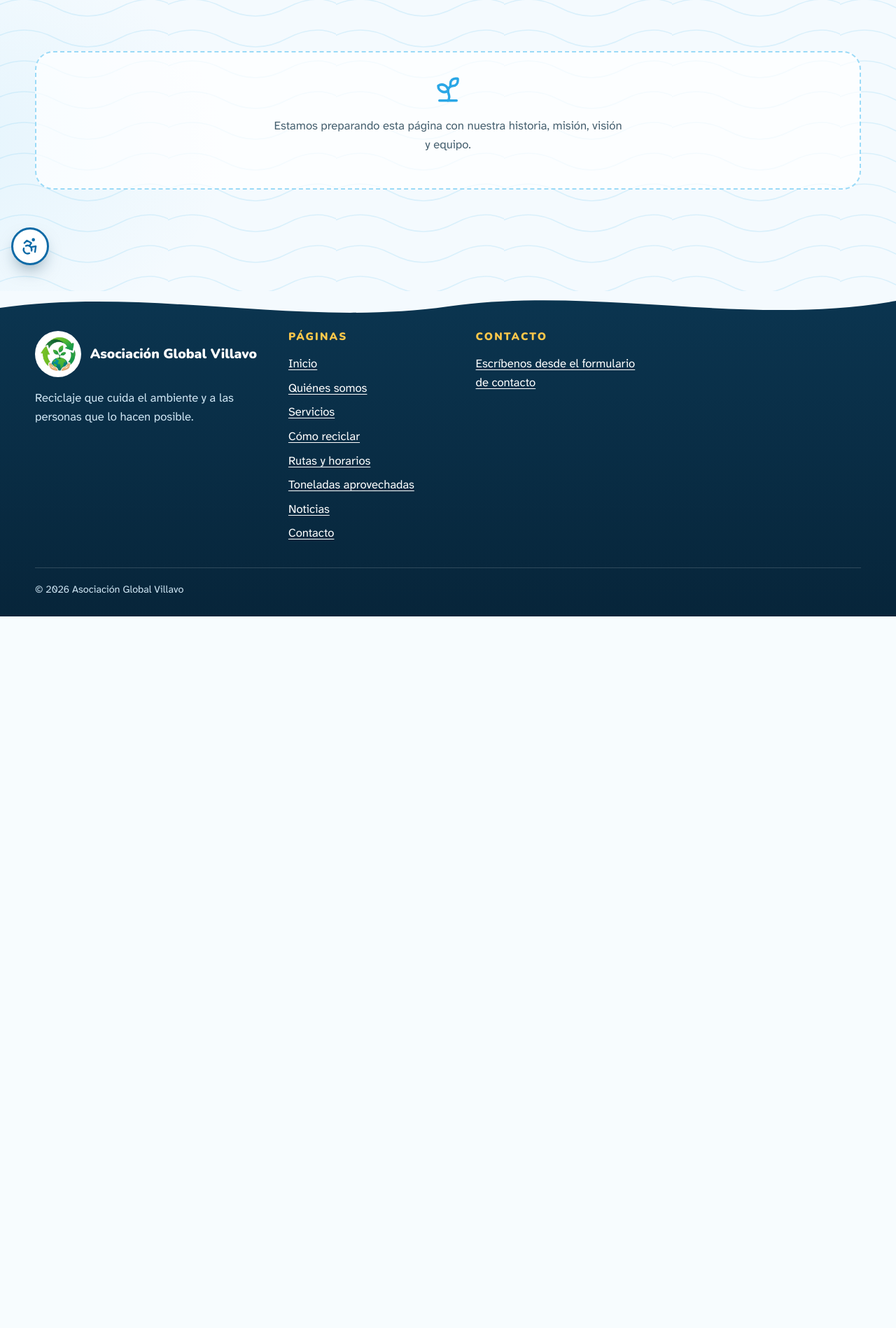
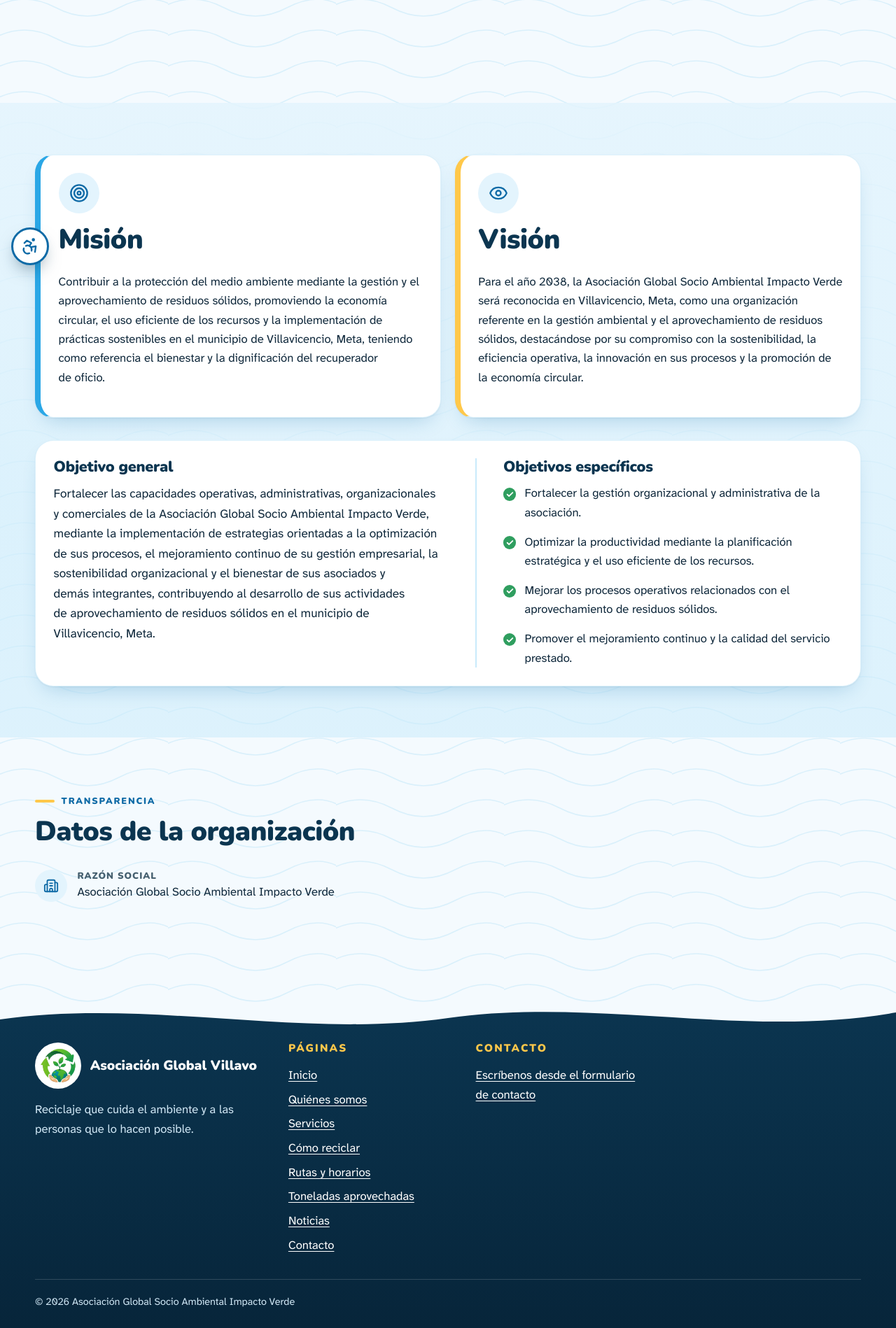
Before and after one commit to arthurjames2211-cpu/asociaciongobalvillavo, a PHP site: page /quienes-somos.html in a window 1280 px wide. Shown: the part 405-2303 px from the top of the page at 70% size. Before the commit the page ends 1286 px from the top, so only its background shows below. Run offline with PHP 8.4, Linux system fonts and the light colour scheme.

Commit message:
Misión, visión, objetivos y razón social en Quiénes somos
- Misión y visión de la asociación (acomodadas según su contenido), objetivo general y cuatro objetivos específicos.
- Razón social "Asociación Global Socio Ambiental Impacto Verde" en Quiénes somos y en el pie.
- PENDIENTES y README actualizados.

Co-Authored-By: Claude Sonnet 5.5 <noreply@anthropic.com>
Claude-Session: https://claude.ai/code/session_011kqpgVAHYeXvMbmVrhETS1

```diff
--- a/css/styles.css
+++ b/css/styles.css
@@ -558,6 +558,14 @@ body.es-admin { padding-bottom: 64px; }
 /* ---------- Contenido de páginas ---------- */
 .dos-col { display: grid; grid-template-columns: 1fr 1fr; gap: clamp(1.2rem, 3vw, 2.4rem); align-items: start; }
 @media (max-width: 820px) { .dos-col { grid-template-columns: 1fr; } }
+.obj-bloque { margin-top: clamp(1.25rem, 3vw, 2rem); }
+.obj-bloque:empty { display: none; }
+.obj { display: grid; grid-template-columns: minmax(0, 1.05fr) minmax(0, 1fr); gap: clamp(1.5rem, 4vw, 3.5rem); align-items: start; }
+.obj h2 { font-size: var(--t-3, 1.35rem); margin: 0 0 .75rem; }
+.obj__general p { font-size: 1.08rem; max-width: 58ch; margin: 0; }
+.obj__espec { border-left: 2px solid var(--c200); padding-left: clamp(1.25rem, 3vw, 2.5rem); }
+.obj__espec .lista-chulos { gap: .9rem; }
+@media (max-width: 820px) { .obj { grid-template-columns: 1fr; } .obj__espec { border-left: 0; padding-left: 0; border-top: 2px solid var(--c200); padding-top: 1.5rem; } }
 .cita-mv { border-left: 8px solid var(--c500); }
 .cita-mv:nth-child(2) { border-left-color: var(--sol); }
 .equipo { display: grid; grid-template-columns: repeat(auto-fit, minmax(min(100%, 230px), 1fr)); gap: 1.2rem; }
--- a/datos.json
+++ b/datos.json
@@ -19,6 +19,7 @@
     "x": null
   },
   "legal": {
+    "razonSocial": "Asociación Global Socio Ambiental Impacto Verde",
     "nit": null,
     "representanteLegal": null,
     "politicaDatosUrl": null
@@ -31,8 +32,15 @@
   },
   "quienes": {
     "historia": null,
-    "mision": null,
-    "vision": null,
+    "mision": "Contribuir a la protección del medio ambiente mediante la gestión y el aprovechamiento de residuos sólidos, promoviendo la economía circular, el uso eficiente de los recursos y la implementación de prácticas sostenibles en el municipio de Villavicencio, Meta, teniendo como referencia el bienestar y la dignificación del recuperador de oficio.",
+    "vision": "Para el año 2038, la Asociación Global Socio Ambiental Impacto Verde será reconocida en Villavicencio, Meta, como una organización referente en la gestión ambiental y el aprovechamiento de residuos sólidos, destacándose por su compromiso con la sostenibilidad, la eficiencia operativa, la innovación en sus procesos y la promoción de la economía circular.",
+    "objetivoGeneral": "Fortalecer las capacidades operativas, administrativas, organizacionales y comerciales de la Asociación Global Socio Ambiental Impacto Verde, mediante la implementación de estrategias orientadas a la optimización de sus procesos, el mejoramiento continuo de su gestión empresarial, la sostenibilidad organizacional y el bienestar de sus asociados y demás integrantes, contribuyendo al desarrollo de sus actividades de aprovechamiento de residuos sólidos en el municipio de Villavicencio, Meta.",
+    "objetivos": [
+      "Fortalecer la gestión organizacional y administrativa de la asociación.",
+      "Optimizar la productividad mediante la planificación estratégica y el uso eficiente de los recursos.",
+      "Mejorar los procesos operativos relacionados con el aprovechamiento de residuos sólidos.",
+      "Promover el mejoramiento continuo y la calidad del servicio prestado."
+    ],
     "trabajoSocial": null,
     "equipo": [],
     "certificaciones": [],
--- a/js/app.js
+++ b/js/app.js
@@ -56,9 +56,12 @@
     'quienes.historia': ['Historia de la asociación', 'Quiénes somos'],
     'quienes.mision': ['Misión', 'Quiénes somos'],
     'quienes.vision': ['Visión', 'Quiénes somos'],
+    'quienes.objetivoGeneral': ['Objetivo general', 'Quiénes somos'],
+    'quienes.objetivos': ['Objetivos específicos (lista)', 'Quiénes somos'],
     'quienes.trabajoSocial': ['Trabajo social con los recicladores y sus familias (actividades, capacitaciones, jornadas)', 'Quiénes somos'],
     'quienes.equipo': ['Equipo (solo con autorización escrita para publicar nombre y foto)', 'Quiénes somos'],
     'quienes.certificaciones': ['Certificaciones y registros (si existen)', 'Quiénes somos'],
+    'legal.razonSocial': ['Razón social (nombre legal completo)', 'Pie y Quiénes somos'],
     'legal.nit': ['NIT', 'Pie y Quiénes somos'],
     'legal.representanteLegal': ['Representante legal', 'Quiénes somos'],
     'legal.politicaDatosUrl': ['Política de tratamiento de datos personales (revisada por un abogado)', 'Pie y formulario de Contacto'],
@@ -253,7 +256,7 @@
             </div>
           </div>
           <div class="pie__legal">
-            <span>© ${new Date().getFullYear()} ${esc(nombre())}${l.nit ? ' · NIT ' + esc(l.nit) : ''}</span>
+            <span>© ${new Date().getFullYear()} ${esc(l.razonSocial || nombre())}${l.nit ? ' · NIT ' + esc(l.nit) : ''}</span>
             <span>${politica}</span>
           </div>
           ${l.nit ? '' : pend('legal.nit')}
@@ -405,6 +408,10 @@
     const historia = vacio(q.historia) ? pend('quienes.historia') : `<div class="reveal"><span class="etiqueta">Nuestra historia</span><h2>Cómo empezamos</h2>${q.historia.split(/\n+/).map((p) => `<p class="lead">${esc(p)}</p>`).join('')}</div>`;
     $('#q-historia').innerHTML = historia + (e.fundacion ? `<p class="reveal"><strong>Fundada en ${esc(e.fundacion)}.</strong></p>` : pend('empresa.fundacion'));
     $('#q-mv').innerHTML = parte('mision', 'Misión', 'target') + parte('vision', 'Visión', 'eye');
+    const oe = q.objetivos || [];
+    $('#q-obj').innerHTML = (vacio(q.objetivoGeneral) && !oe.length)
+      ? pend('quienes.objetivoGeneral') + pend('quienes.objetivos')
+      : `<article class="tarjeta tarjeta--plana obj reveal"><div class="obj__general"><h2>Objetivo general</h2>${vacio(q.objetivoGeneral) ? pend('quienes.objetivoGeneral') : `<p>${esc(q.objetivoGeneral)}</p>`}</div><div class="obj__espec"><h2>Objetivos específicos</h2>${oe.length ? `<ul class="lista-chulos">${oe.map((o) => `<li>${esc(o)}</li>`).join('')}</ul>` : pend('quienes.objetivos')}</div></article>`;
     $('#q-social').innerHTML = vacio(q.trabajoSocial)
       ? pend('quienes.trabajoSocial')
       : `<div class="reveal" style="max-width:70ch">${String(q.trabajoSocial).split(/\n+/).map((p) => `<p class="lead">${esc(p)}</p>`).join('')}</div>`;
@@ -418,6 +425,7 @@
       ? `<ul class="lista-chulos">${ce.map((c) => `<li>${esc(typeof c === 'string' ? c : c.nombre)}${c.entidad ? ` — <small>${esc(c.entidad)}</small>` : ''}</li>`).join('')}</ul>`
       : pend('quienes.certificaciones');
     const datosLegales = [];
+    if (l.razonSocial) datosLegales.push(`<li>${icon('building-2')}<div><b>Razón social</b>${esc(l.razonSocial)}</div></li>`);
     if (l.nit) datosLegales.push(`<li>${icon('badge-check')}<div><b>NIT</b>${esc(l.nit)}</div></li>`);
     if (l.representanteLegal) datosLegales.push(`<li>${icon('users')}<div><b>Representante legal</b>${esc(l.representanteLegal)}</div></li>`);
     $('#q-legal').innerHTML = (datosLegales.length ? `<ul class="datos-contacto">${datosLegales.join('')}</ul>` : '')
@@ -430,14 +438,14 @@
       : pend('quienes.normatividad');
     // el público no ve secciones vacías
     const oculta = (id, vacia) => { const el = $(id); if (el && vacia) el.classList.add('solo-admin'); };
-    oculta('#q-sec-mv', vacio(q.mision) && vacio(q.vision));
+    oculta('#q-sec-mv', vacio(q.mision) && vacio(q.vision) && vacio(q.objetivoGeneral) && !oe.length);
     oculta('#q-sec-equipo', !eq.length);
     oculta('#q-sec-norma', !nor.length);
     oculta('#q-col-certs', !ce.length);
-    oculta('#q-col-legal', !l.nit && !l.representanteLegal && !l.politicaDatosUrl);
-    oculta('#q-sec-info', !ce.length && !l.nit && !l.representanteLegal && !l.politicaDatosUrl);
+    oculta('#q-col-legal', !l.razonSocial && !l.nit && !l.representanteLegal && !l.politicaDatosUrl);
+    oculta('#q-sec-info', !ce.length && !l.razonSocial && !l.nit && !l.representanteLegal && !l.politicaDatosUrl);
     // si nada se publicó, mensaje para el público
-    const hayAlgo = ['historia', 'mision', 'vision', 'trabajoSocial'].some((k) => !vacio(q[k])) || eq.length || ce.length || nor.length || l.nit || l.representanteLegal;
+    const hayAlgo = ['historia', 'mision', 'vision', 'objetivoGeneral', 'trabajoSocial'].some((k) => !vacio(q[k])) || oe.length || eq.length || ce.length || nor.length || l.razonSocial || l.nit || l.representanteLegal;
     if (!hayAlgo) $('#q-vacio').innerHTML = vaciaPublica('sprout', 'Estamos preparando esta página con nuestra historia, misión, visión y equipo.');
   };
 
--- a/quienes-somos.html
+++ b/quienes-somos.html
@@ -37,6 +37,7 @@
 <section class="seccion seccion--cielo" id="q-sec-mv">
   <div class="contenedor">
     <div class="rejilla rejilla--2" id="q-mv"></div>
+    <div class="obj-bloque" id="q-obj"></div>
   </div>
 </section>
 <section class="seccion" id="q-social-sec">
```
Also changed, not shown: PENDIENTES.md (+2 -2 lines), README.md.
